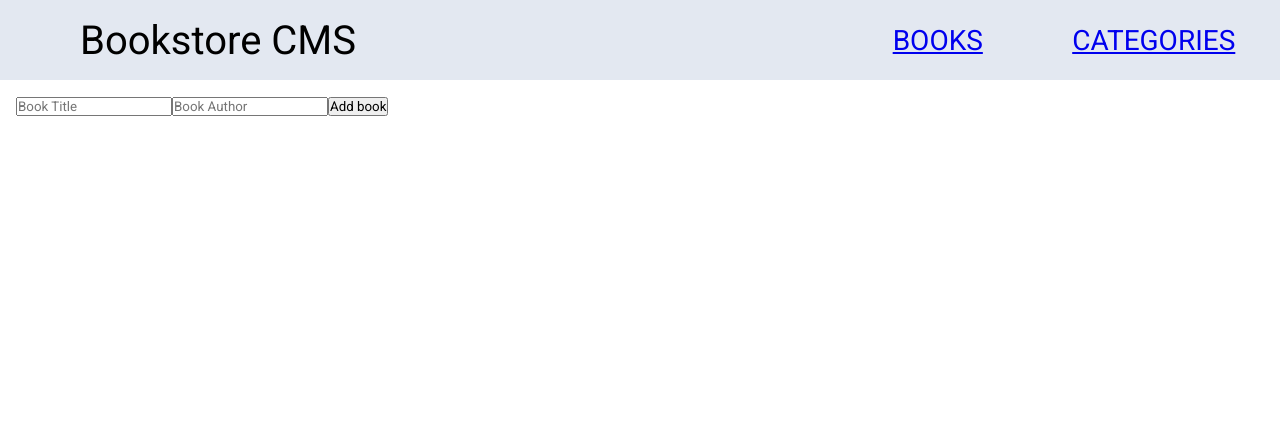
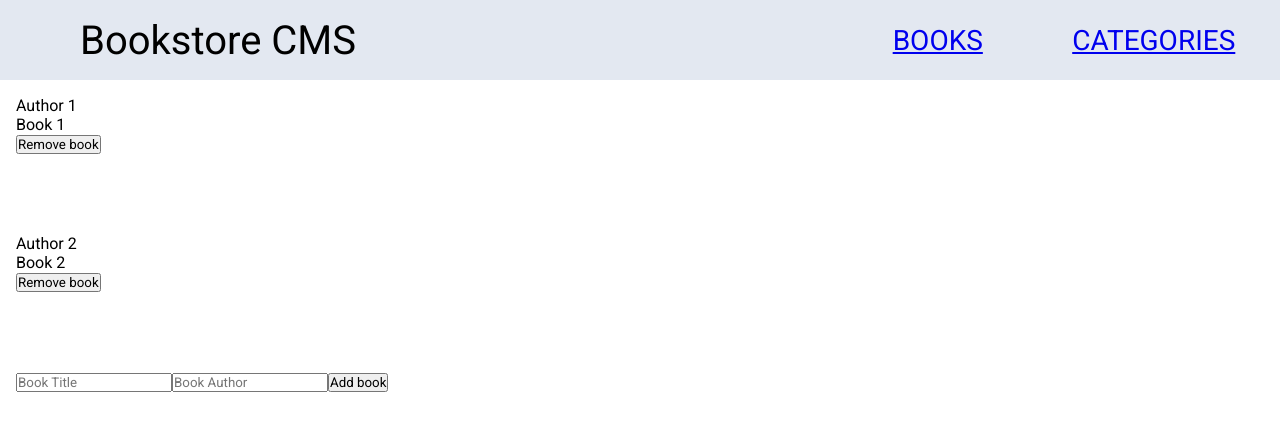
Before and after one commit to demix007/bookstore-app, a React (Create React App) app: page / in a window 1280 px wide. Shown: the top 430 px of the page. Built offline with nearby package versions, Linux system fonts and the light colour scheme.

Commit message:
add redux to react components

```diff
--- a/src/App.js
+++ b/src/App.js
@@ -11,8 +11,8 @@ function App() {
         <Navbar />
         <div className="app-content">
           <Routes>
+            <Route path="/" element={<BookList />} />
             <Route path="/categories" element={<Categories />} />
-            <Route path="/" element={<BookList />} />
           </Routes>
         </div>
 
--- a/src/components/Book.js
+++ b/src/components/Book.js
@@ -1,13 +1,14 @@
 import React from 'react';
+import { useDispatch } from 'react-redux';
 import PropTypes from 'prop-types';
-import { useDispatch } from 'react-redux';
 import { removeBook } from '../redux/books/books';
 
 const Book = (props) => {
+  const dispatch = useDispatch();
   const { title, author, id } = props;
-  const dispatch = useDispatch();
+
   const removeBookHandler = (e) => {
-    dispatch(removeBook(Number(e.target.id)));
+    dispatch(removeBook((e.target.id)));
   };
 
   return (
--- a/src/components/BookForm.js
+++ b/src/components/BookForm.js
@@ -1,12 +1,14 @@
 import React, { useState } from 'react';
-import { useDispatch } from 'react-redux';
+import { useDispatch, useSelector } from 'react-redux';
 import { addBook } from '../redux/books/books';
 
 const BookForm = () => {
   const [author, setAuthor] = useState('');
   const [title, setTitle] = useState('');
-  const [counter, setCounter] = useState(0);
   const dispatch = useDispatch();
+  const books = useSelector((state) => state.book);
+  const counterInitialState = Number(books[books.length - 1].id) + 1;
+  const [counter, setCounter] = useState(counterInitialState.toString());
 
   const addBookHandler = () => {
     if (title !== '' && author !== '') {
--- a/src/components/Categories.js
+++ b/src/components/Categories.js
@@ -1,8 +1,27 @@
 import React from 'react';
+import { useDispatch, useSelector } from 'react-redux';
+import { checkStatus } from '../redux/categories/categories';
 
 const Categories = () => {
-  <div className="status-container">
-    <button type="button"> Check Status </button>
-  </div>;
+  const dispatch = useDispatch();
+  const message = useSelector((state) => state.categories);
+
+  const buttonHandler = () => {
+    dispatch(checkStatus());
+  };
+  return (
+    <div className="status-container">
+      <p>{message}</p>
+      <button
+        type="button"
+        className="remove-button"
+        onClick={buttonHandler}
+      >
+        Check Status
+      </button>
+
+    </div>
+  );
 };
+
 export default Categories;
--- a/src/redux/books/books.js
+++ b/src/redux/books/books.js
@@ -1,7 +1,18 @@
 const ADD_BOOK = 'bookstore/books/ADD_BOOK';
 const REMOVE_BOOK = 'bookstore/books/REMOVE_BOOK';
 
-const initialState = [];
+const initialState = [
+  {
+    id: '0',
+    title: 'Book 1',
+    author: 'Author 1',
+  },
+  {
+    id: '1',
+    title: 'Book 2',
+    author: 'Author 2',
+  },
+];
 
 export const addBook = (title, author, id) => ({
   type: ADD_BOOK,
--- a/src/redux/categories/categories.js
+++ b/src/redux/categories/categories.js
@@ -1,8 +1,6 @@
 const CHECKING_STATUS = 'bookstore/categories/CHECKING_STATUS';
 
-const initialState = {
-  books: [],
-};
+const initialState = [];
 
 const categoriesReducer = (state = initialState, action) => {
   switch (action.type) {
```
Also changed, not shown: src/components/Form.js (deleted, +0 -16 lines).
